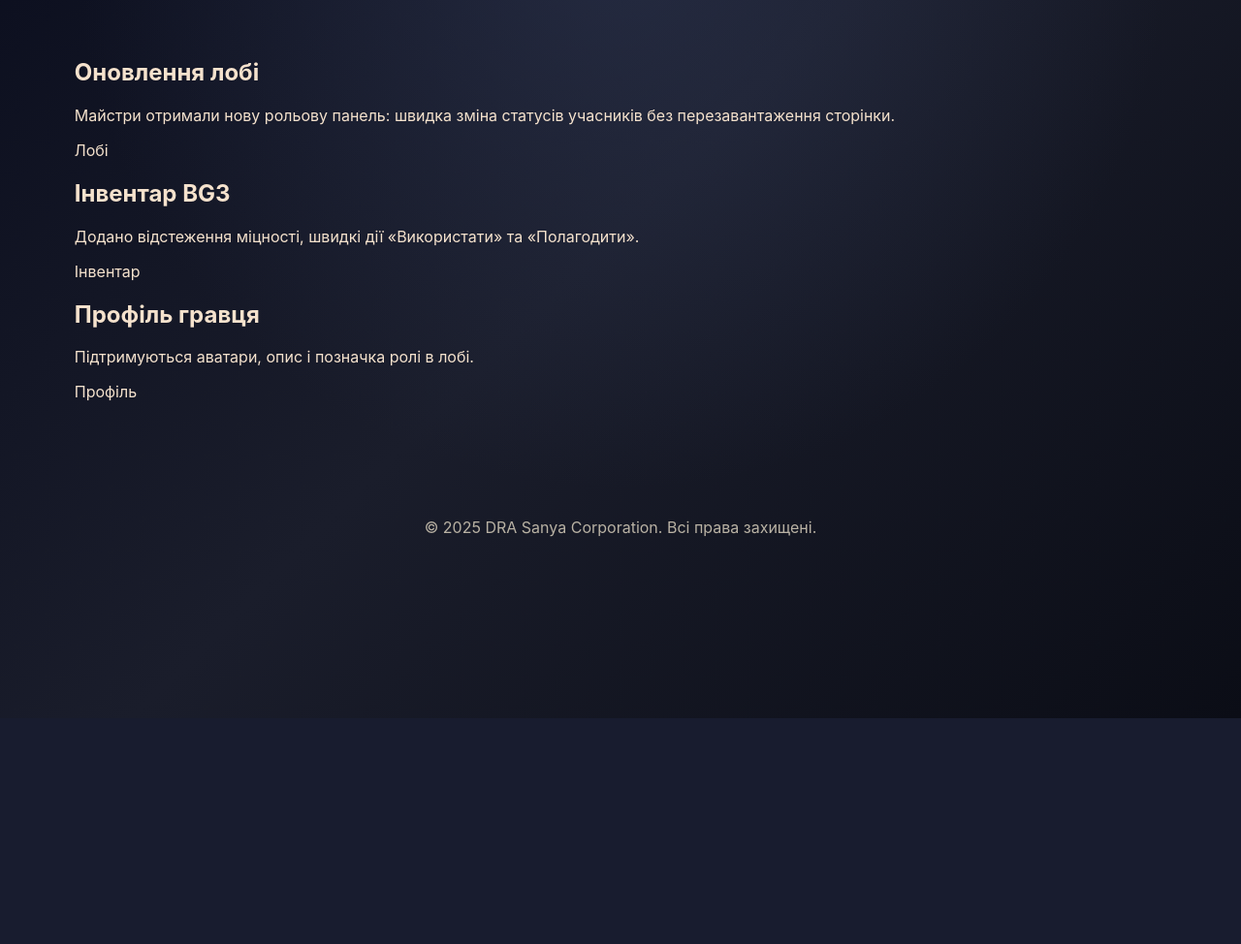
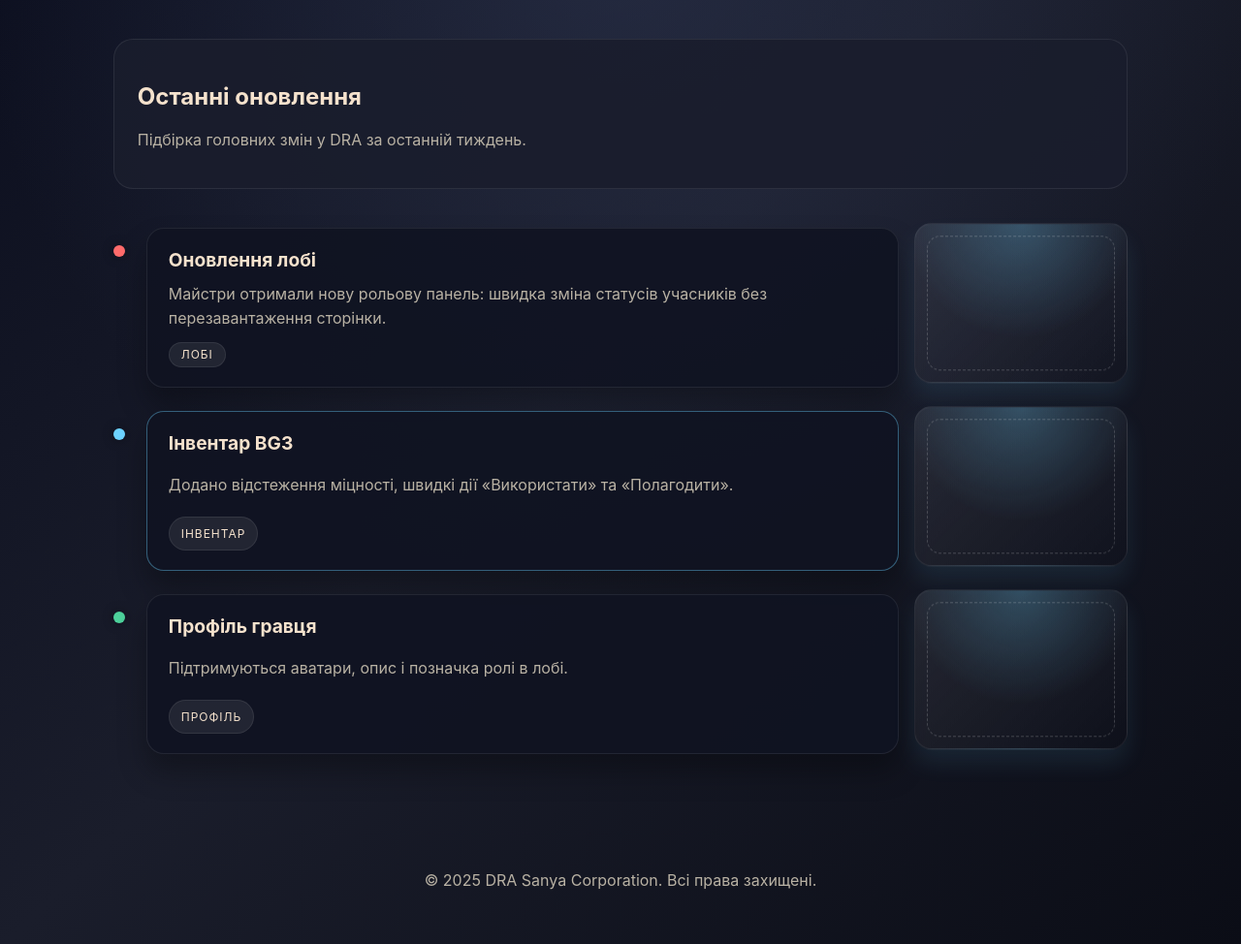
Before and after one commit to filonovnikita952-lang/testGAME, a Flask app: page /News in a window 1280 px wide. Shown: the part 59-1033 px from the top of the page at 97% size. Before the commit the page ends 800 px from the top, so only its background shows below. Run offline with Flask 3, Linux system fonts and the light colour scheme.

```diff
--- a/static/style.css
+++ b/static/style.css
@@ -146,13 +180,12 @@ odex/fix-participant-panel-alignment-and-statuses-8tbi9n
 .page--inventory {
     padding-left: 24px;
     padding-right: 24px;
-codex/fix-participant-panel-alignment-and-statuses-0vnoa8
-    padding-left: 16px;
+}
 
-    padding-left: 24px;
-main
-    padding-right: 4vw;
-main
+.page--news {
+    max-width: 1200px;
+    margin: 0 auto;
+    gap: 40px;
 }
 
 .footer {
@@ -313,6 +347,36 @@ main
 .card.narrow {
     max-width: 480px;
     margin: 0 auto;
+}
+
+.card,
+.glass-panel,
+.lobby-card,
+.member-card,
+.stat,
+.stat-card,
+.inventory-panel,
+.inventory-grid-panel,
+.news-card,
+.news-paper,
+.context-menu,
+.transfer-modal__content {
+    transition: transform 0.3s ease, box-shadow 0.3s ease, border-color 0.3s ease;
+}
+
+.card:hover,
+.glass-panel:hover,
+.lobby-card:hover,
+.member-card:hover,
+.stat:hover,
+.stat-card:hover,
+.inventory-panel:hover,
+.inventory-grid-panel:hover,
+.news-card:hover,
+.news-paper:hover {
+    transform: translateY(-4px);
+    box-shadow: 0 20px 36px rgba(0, 0, 0, 0.35);
+    border-color: rgba(255, 255, 255, 0.2);
 }
 
 .link {
@@ -438,6 +502,111 @@ textarea {
     gap: 24px;
 }
 
+.news-board {
+    display: grid;
+    gap: 24px;
+}
+
+.news-card {
+    display: grid;
+    grid-template-columns: 18px minmax(0, 1fr) minmax(160px, 220px);
+    gap: 16px;
+    align-items: stretch;
+    animation: page-fade 0.7s ease both;
+}
+
+.news-card:nth-child(2) {
+    animation-delay: 0.08s;
+}
+
+.news-card:nth-child(3) {
+    animation-delay: 0.16s;
+}
+
+.news-card--alt .news-paper {
+    border-color: rgba(109, 211, 255, 0.4);
+}
+
+.news-pin {
+    width: 12px;
+    height: 12px;
+    border-radius: 50%;
+    margin-top: 18px;
+    box-shadow: 0 0 12px rgba(0, 0, 0, 0.4);
+}
+
+.news-pin--red {
+    background: #ff6b6b;
+}
+
+.news-pin--blue {
+    background: #6dd3ff;
+}
+
+.news-pin--green {
+    background: #4dd19b;
+}
+
+.news-paper {
+    background: rgba(16, 19, 34, 0.9);
+    border: 1px solid var(--border);
+    border-radius: 18px;
+    padding: 20px 22px;
+    display: grid;
+    gap: 10px;
+    box-shadow: 0 18px 30px rgba(0, 0, 0, 0.3);
+}
+
+.news-paper h2 {
+    margin: 0;
+    font-size: 1.2rem;
+}
+
+.news-paper p {
+    margin: 0;
+    color: var(--muted);
+    line-height: 1.6;
+}
+
+.news-tag {
+    display: inline-flex;
+    align-items: center;
+    justify-content: center;
+    width: fit-content;
+    padding: 4px 12px;
+    border-radius: 999px;
+    background: rgba(255, 255, 255, 0.08);
+    border: 1px solid var(--border);
+    font-size: 0.75rem;
+    text-transform: uppercase;
+    letter-spacing: 0.08em;
+}
+
+.news-photo {
+    display: grid;
+    place-items: center;
+}
+
+.news-photo__frame {
+    width: 100%;
+    aspect-ratio: 4 / 3;
+    border-radius: 18px;
+    border: 1px solid var(--border);
+    background: radial-gradient(circle at top, rgba(109, 211, 255, 0.25), transparent 60%),
+        linear-gradient(135deg, rgba(255, 255, 255, 0.08), rgba(255, 255, 255, 0));
+    position: relative;
+    overflow: hidden;
+    animation: float-glow 10s ease-in-out infinite;
+}
+
+.news-photo__frame::after {
+    content: "";
+    position: absolute;
+    inset: 12px;
+    border-radius: 14px;
+    border: 1px dashed rgba(255, 255, 255, 0.2);
+}
+
 .alert {
     padding: 12px 16px;
     border-radius: 12px;
--- a/templates/Lobby.html
+++ b/templates/Lobby.html
@@ -36,10 +36,6 @@
     {% if member_lobbies %}
         {% set role_labels = {'master': 'Майстер', 'player': 'Гравець', 'spectator': 'Глядач'} %}
         {% for membership in member_lobbies %}
-odex/fix-participant-panel-alignment-and-statuses-8tbi9n
-
-codex/fix-participant-panel-alignment-and-statuses-0vnoa8
-
             <div class="lobby-card">
                 <div class="lobby-card__content">
                     <h1>Ваше лобі</h1>
@@ -64,7 +60,6 @@ codex/fix-participant-panel-alignment-and-statuses-0vnoa8
                     <span class="badge">Адмін</span>
                 {% endif %}
             </div>
- main
             <div class="lobby-layout">
                 <div class="lobby-side">
                     <div class="lobby-card">
--- a/templates/News.html
+++ b/templates/News.html
@@ -5,6 +5,10 @@
 {% block page_class %}page--news{% endblock %}
 
 {% block content %}
+<section class="card">
+    <h2>Останні оновлення</h2>
+    <p class="muted">Підбірка головних змін у DRA за останній тиждень.</p>
+</section>
 <section class="news-board">
     <article class="news-card">
         <div class="news-pin news-pin--red" aria-hidden="true"></div>
```
Also changed, not shown: other parts of static/style.css (+65 -58 lines), static/inventory.js (+192 -128 lines).
